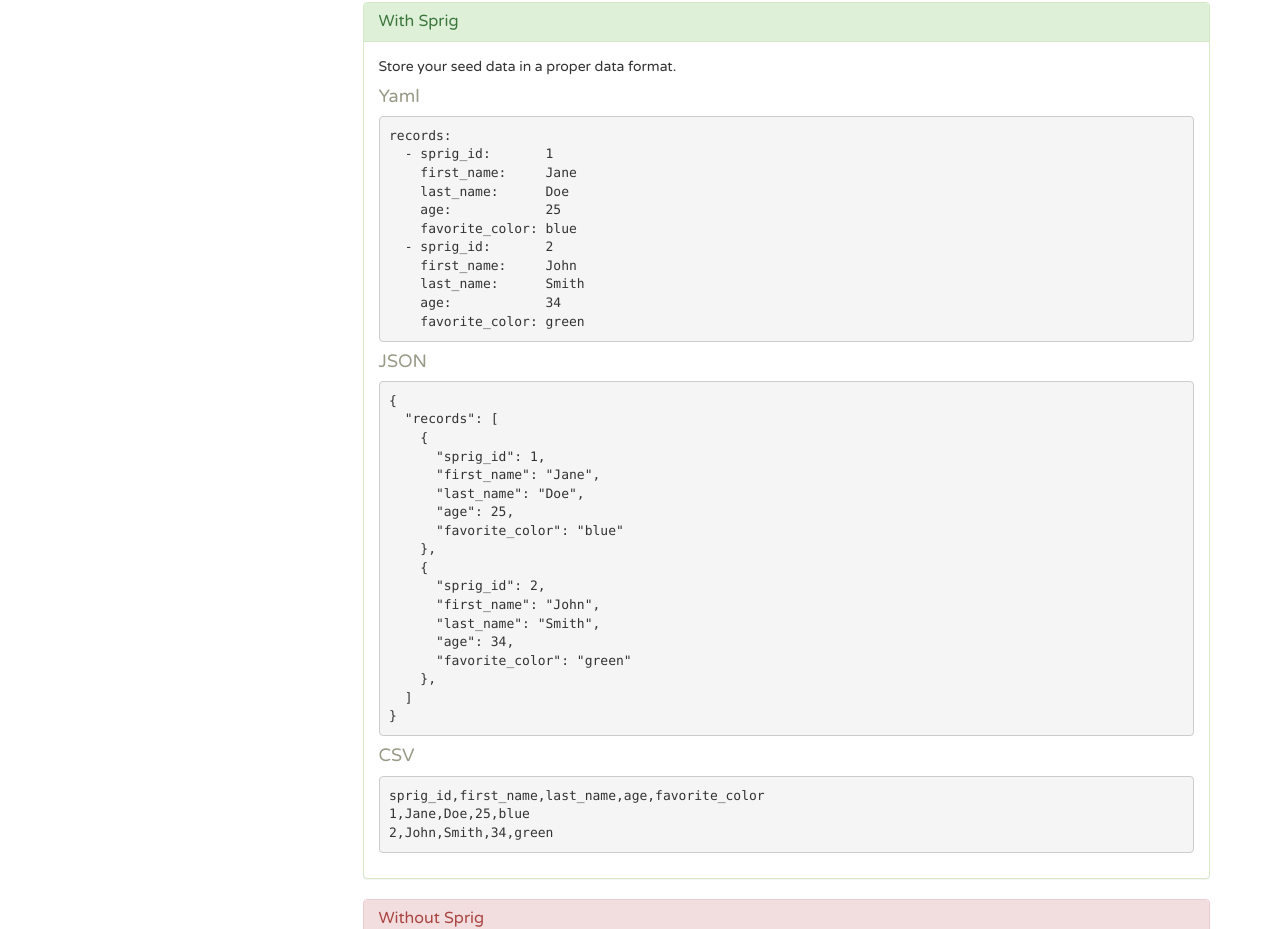
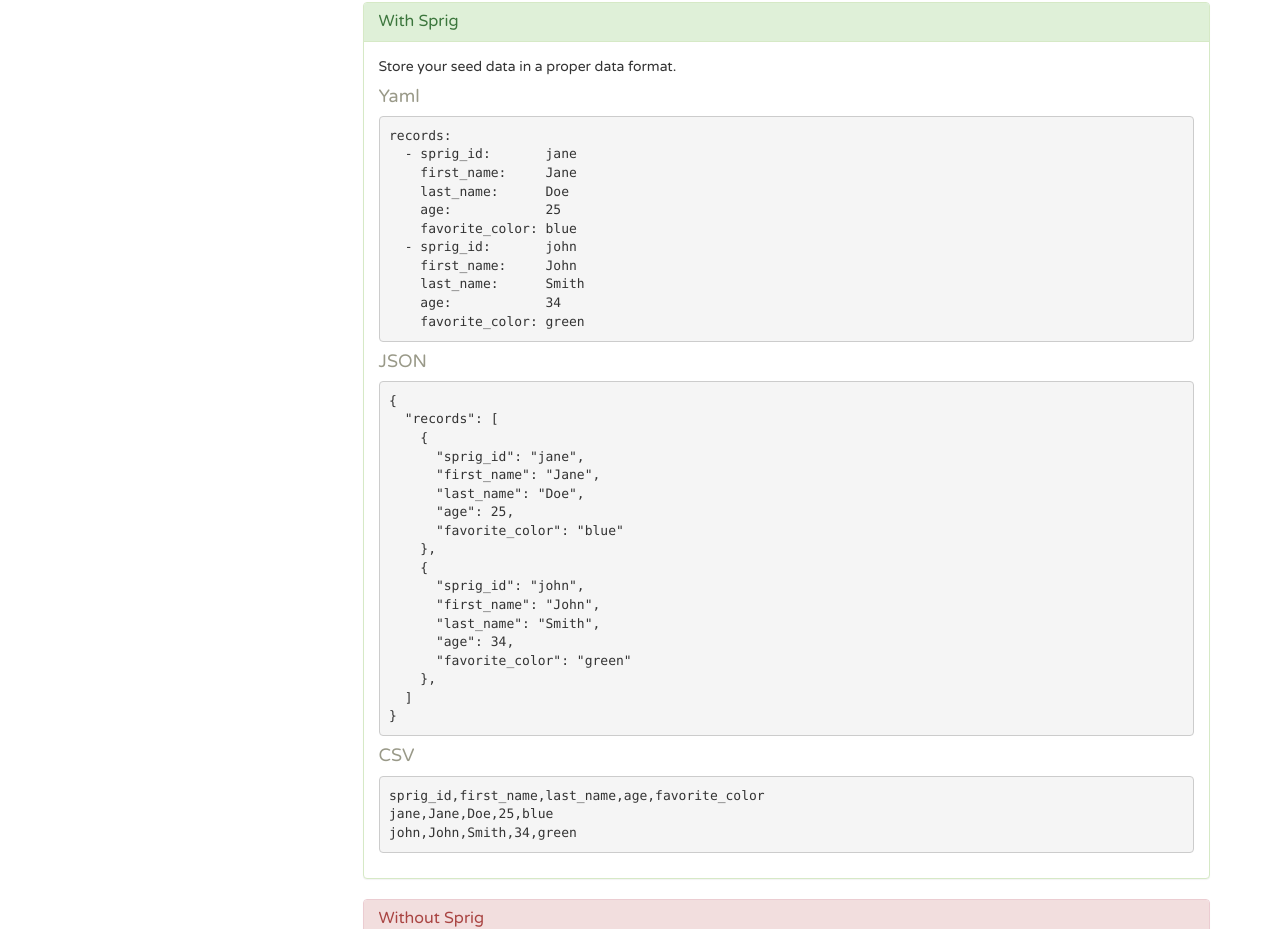
Before and after one commit to vigetlabs/sprig, a Jekyll site: the page built from about.html, in a window 1280 px wide and 1400 px high, scrolled down 412 px. Shown: the part 132-1061 px from the top of the window. Built offline with Jekyll 4.4.1, drawn with Linux system fonts in a browser that asks for light colours; nearby versions of some CDN libraries; Markdown is read by kramdown in place of the engine named in the settings; a script that is not in the unit is left out.

Commit message:
Add examples of string Sprig IDs to docs

```diff
--- a/about.html
+++ b/about.html
@@ -44,12 +44,12 @@
         <h4>Yaml</h4>
 <pre>
 records:
-  - sprig_id:       1
+  - sprig_id:       jane
     first_name:     Jane
     last_name:      Doe
     age:            25
     favorite_color: blue
-  - sprig_id:       2
+  - sprig_id:       john
     first_name:     John
     last_name:      Smith
     age:            34
@@ -60,14 +60,14 @@
 {
   "records": [
     {
-      "sprig_id": 1,
+      "sprig_id": "jane",
       "first_name": "Jane",
       "last_name": "Doe",
       "age": 25,
       "favorite_color": "blue"
     },
     {
-      "sprig_id": 2,
+      "sprig_id": "john",
       "first_name": "John",
       "last_name": "Smith",
       "age": 34,
@@ -80,8 +80,8 @@
         <h4>CSV</h4>
 <pre>
 sprig_id,first_name,last_name,age,favorite_color
-1,Jane,Doe,25,blue
-2,John,Smith,34,green
+jane,Jane,Doe,25,blue
+john,John,Smith,34,green
 </pre>
 
       </div>
--- a/documentation.html
+++ b/documentation.html
@@ -121,11 +121,11 @@
 <pre>
 <code>
 records:
-  - sprig_id:   1
+  - sprig_id:   lawdawg
     first_name: Lawson
     last_name:  Kurtz
     username:   lawdawg
-  - sprig_id:   2
+  - sprig_id:   mc_rubs
     first_name: Ryan
     last_name:  Foster
     username:   mc_rubs
```
